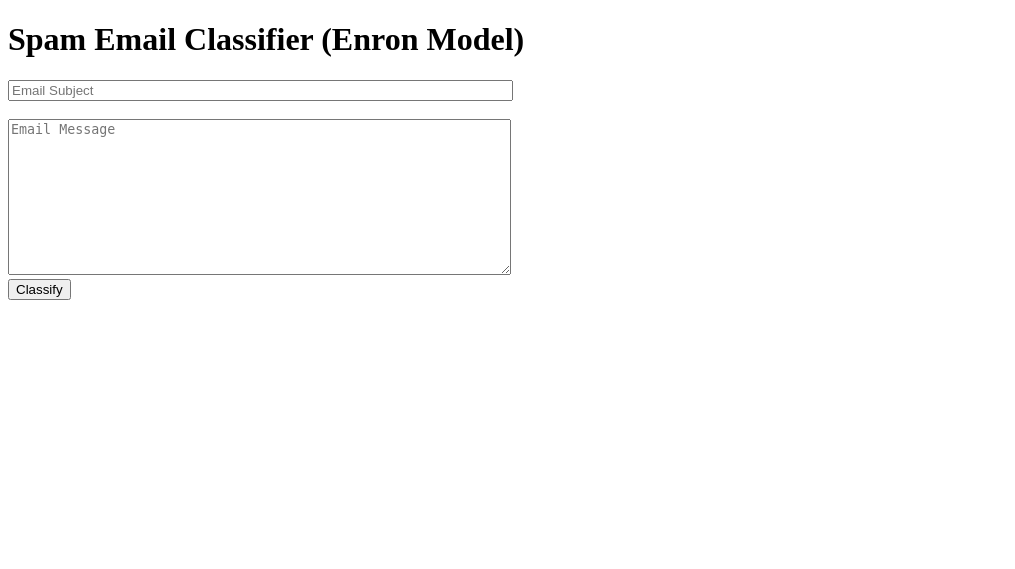
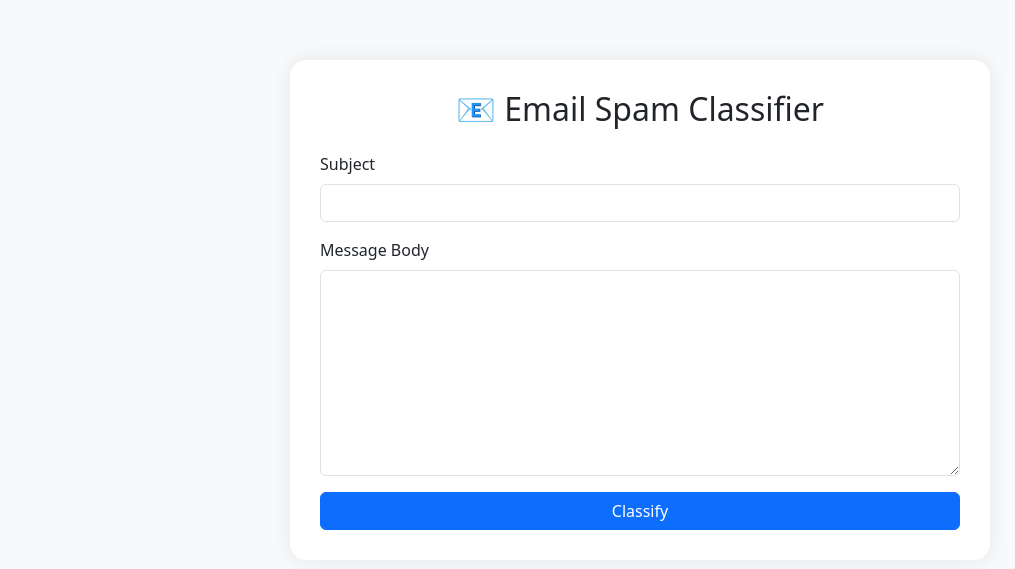
Before and after one commit to lawrencekhun/Spam_email_classifier, a Flask app: page / in a window 1280 px wide. Shown: the top 569 px of the page, without its empty margins (0-1015 px from the left). Run offline with Flask 3, Linux system fonts and the light colour scheme; parts of the project's set-up code (start-up, migrations or seed data) failed here and were passed over.

Commit message:
a few fixes

```diff
--- a/templates/index.html
+++ b/templates/index.html
@@ -1,18 +1,62 @@
 <!DOCTYPE html>
-<html>
+<html lang="en">
 <head>
-  <title>Spam Email Classifier</title>
+    <meta charset="UTF-8">
+    <title>Spam Email Classifier</title>
+    <link href="https://cdn.jsdelivr.net/npm/bootstrap@5.3.3/dist/css/bootstrap.min.css" rel="stylesheet">
+    <style>
+        body {
+            background-color: #f8f9fa;
+        }
+        .container {
+            max-width: 700px;
+            margin-top: 60px;
+            padding: 30px;
+            background-color: white;
+            border-radius: 16px;
+            box-shadow: 0 0 20px rgba(0, 0, 0, 0.08);
+        }
+        .result {
+            font-weight: bold;
+            font-size: 1.2rem;
+            padding: 15px;
+            border-radius: 8px;
+            margin-top: 20px;
+        }
+        .spam {
+            background-color: #f8d7da;
+            color: #721c24;
+        }
+        .not-spam {
+            background-color: #d4edda;
+            color: #155724;
+        }
+    </style>
 </head>
 <body>
-  <h1>Spam Email Classifier (Enron Model)</h1>
-  <form method="POST">
-    <input type="text" name="subject" placeholder="Email Subject" size="60"><br><br>
-    <textarea name="message" rows="10" cols="60" placeholder="Email Message"></textarea><br>
-    <button type="submit">Classify</button>
-  </form>
 
-  {% if result %}
-    <h2>Prediction: {{ result }}</h2>
-  {% endif %}
+<div class="container">
+    <h2 class="mb-4 text-center">📧 Email Spam Classifier</h2>
+    <form method="post">
+        <div class="mb-3">
+            <label for="subject" class="form-label">Subject</label>
+            <input type="text" class="form-control" id="subject" name="subject" required>
+        </div>
+        <div class="mb-3">
+            <label for="message" class="form-label">Message Body</label>
+            <textarea class="form-control" id="message" name="message" rows="8" required></textarea>
+        </div>
+        <div class="d-grid">
+            <button type="submit" class="btn btn-primary">Classify</button>
+        </div>
+    </form>
+
+    {% if result %}
+        <div class="result {{ 'spam' if result == 'SPAM' else 'not-spam' }}">
+            Result: {{ result }}
+        </div>
+    {% endif %}
+</div>
+
 </body>
 </html>
```
